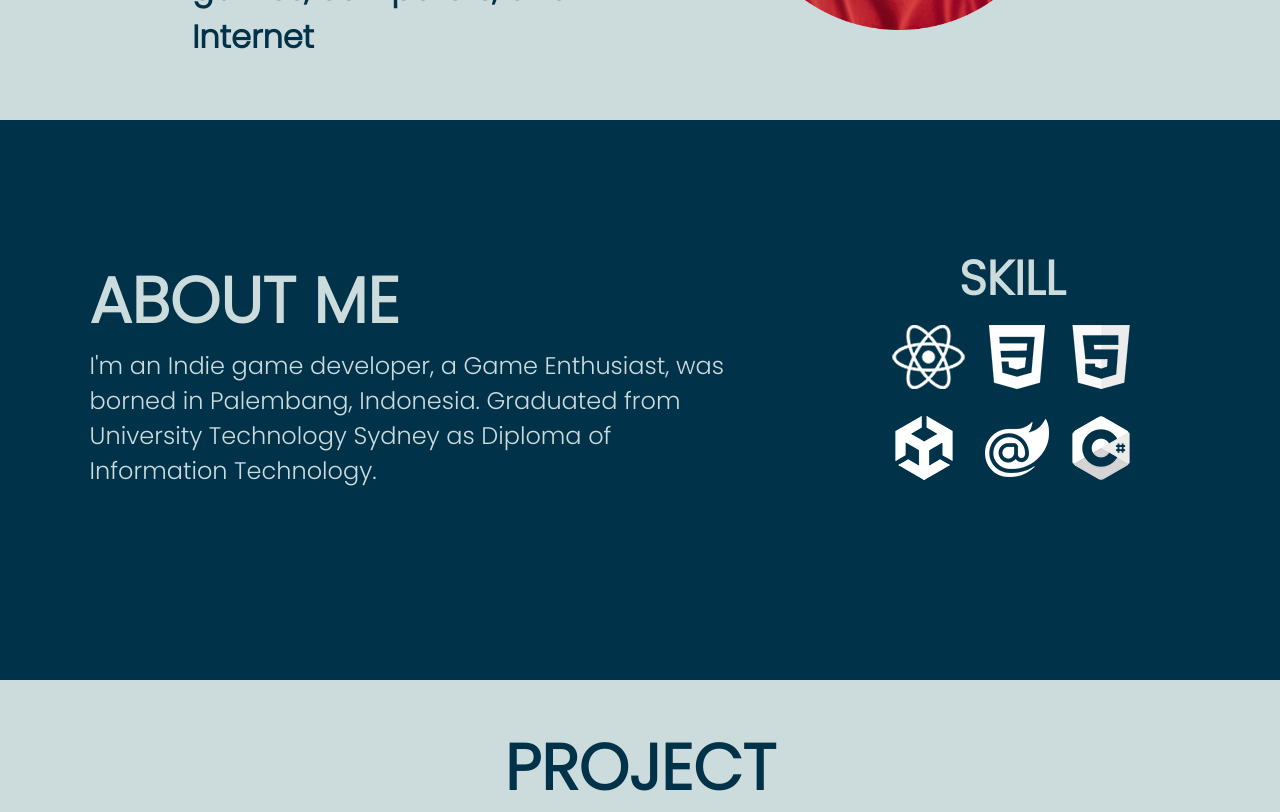
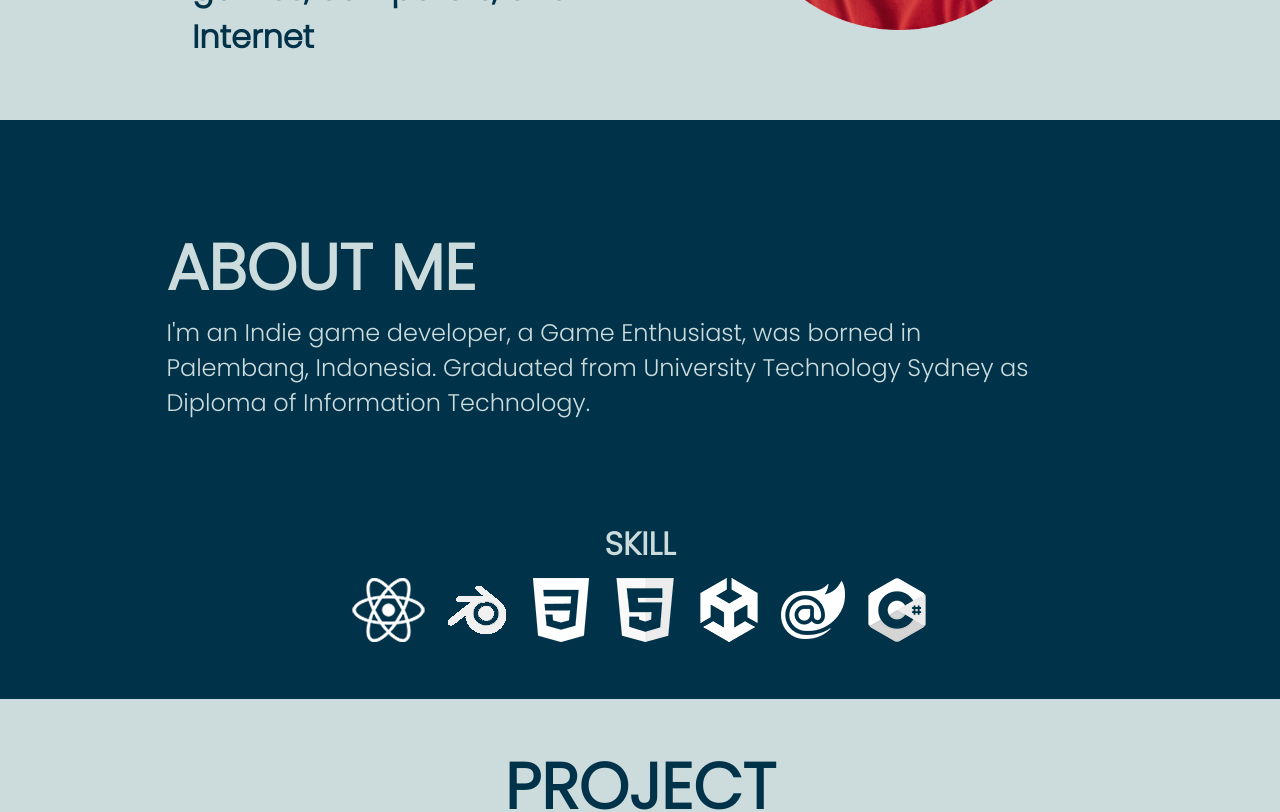
Before and after one commit to StinkySteak/portfolio, a React (Create React App) app: page / in a window 1280 px wide. Shown: the part 380-1192 px from the top of the page. Built offline with nearby package versions, Linux system fonts and the light colour scheme; the HTML template or start-up script is replaced by a standard one.

Commit message:
aws ccp, skills update

```diff
--- a/src/App.js
+++ b/src/App.js
@@ -6,6 +6,7 @@ import Project from './Pages/Project'
 import { initializeApp } from "firebase/app";
 import { getAnalytics } from "firebase/analytics";
 import Accomplishment from './Pages/Accomplishment';
+import Skill from './Pages/Skill';
 
 function App() {
 
@@ -28,6 +29,7 @@ function App() {
       <Main />
 
       <AboutMe/>
+      <Skill/>
       <Project/>
       <Accomplishment/>
       <Footer/>
--- a/src/Components/IconData.js
+++ b/src/Components/IconData.js
@@ -2,6 +2,10 @@ export const IconData = [
     {
         icon:
             'React-icon.webp'
+    },
+    {
+        icon:
+            'blender.png'
     },
     {
         icon:
--- a/src/Components/ProjectCard.css
+++ b/src/Components/ProjectCard.css
@@ -26,9 +26,11 @@
 
 .card-button-list {
     margin-top: 15px;
+    display: flex;
     align-items: center;
-    display: flex;
     justify-content: left;
+    margin-right: 100px;
+    flex-wrap: wrap;
 }
 
 .card-button {
--- a/src/Pages/AboutMe.css
+++ b/src/Pages/AboutMe.css
@@ -1,26 +1,16 @@
 .abt-left {
-    width: 55%;
-    padding-left: 18%;
-
+    width: 80%;
     height: 100%;
 }
 
 .abt {
-    height: 500px;
-    padding-bottom: 60px;
+    max-height: 800px;
+    min-height: 400px;
 }
 
 .abt-right {
-    width: 45%;
+    width: 20%;
     height: 100%;
-}
-.abt-icons {
-    display: grid;
-    grid-template-columns: auto auto auto;
-}
-
-.abt-icon {
-    padding: 10px 10px 10px 10px;
 }
 
 .abt-h2 {
@@ -29,24 +19,12 @@
 
 @media screen and (max-width:1280px) {
     .abt-left {
-        padding-left: 7%;
+        padding-left: 13%;
     }
 }
 
 @media screen and (max-width:960px) {
 
-    .abt-icon {
-        padding: 5px 5px 5px 5px;
-    }
-
-    .abt-icon-main {
-        width: 48px;
-    }
-
-    .abt-icons {
-        display: grid;
-        grid-template-columns: auto auto ;
-    }
 
 
     .abt-h1 {
--- a/src/Pages/AboutMe.js
+++ b/src/Pages/AboutMe.js
@@ -1,11 +1,11 @@
 import React from 'react'
 import './AboutMe.css'
-import { IconData } from '../Components/IconData';
+
 
 function AboutMe() {
 
   return (
-    <div className='flex-center  bg-2 abt '>
+    <div className='flex-center bg-2 abt '>
       <div className='abt-left  flex-right'>
         <div className=''>
           <h1 className='text-64 abt-h1 color-bright'>ABOUT ME</h1>
@@ -15,22 +15,9 @@ function AboutMe() {
           </h2>
         </div>
       </div>
-      <div className='abt-right flex-center '>
-        <div className=' flex-center'>
-          <div>
-            <h2 className='color-bright text-48 text-center'>SKILL</h2>
-            <div className='abt-icons  flex-center'>
-              {IconData.map((data) => {
-                return <div className='abt-icon'>
-                  <img className='abt-icon-main' src={'Images/Icons/' + data.icon} alt='framework icon' />
-                </div>
-              })}
-            </div>
-          </div>
-        </div>
+      <div className='abt-right'>
+
       </div>
-
-
     </div>
   )
 }
--- a/src/Pages/Accomplishment.css
+++ b/src/Pages/Accomplishment.css
@@ -1,5 +1,4 @@
 .badges {
-    padding-top: 80px;
     display: grid;
     grid-template-columns: 350px 350px 350px;
 }
@@ -8,8 +7,15 @@
 {
     padding-bottom: 100px;
 }
+.featured
+{
+    margin-left: 10vw;
+    margin-right: 10vw;
+    border: solid 2px #003249;
+    background-color: #fafafa;
+}
 
-@media screen and (max-width: 960px) {
+@media screen and (max-width: 1100px) {
     .badges
     {
         display: flex;
--- a/src/Pages/Accomplishment.js
+++ b/src/Pages/Accomplishment.js
@@ -4,21 +4,43 @@ import Badge from './Badge'
 
 function Accomplishment() {
     return (
-        <div className='bg-1 accomplishment'>
+        <div className='bg-1 accomplishment '>
             <div>
-                <h1 className='text-64-pwa text-center'>ACCOMPLISHMENT</h1>
-                <div className='flex-center'>
+                <h1 style={{ marginTop: '50px' }} className='text-64-pwa text-center'>ACCOMPLISHMENT</h1>
+                <div className='flex-vertical '>
+
+                    <div className='featured' style={{ marginTop: '50px' }}>
+                        <h1 style={{ marginTop: '50px' }} className='text-center text-48-pwa'>HIGHLIGHTED</h1>
+
+                        <div className='badges '>
+                            <Badge
+                                empty={true}
+                            />
+                            <Badge
+                                title="AWS Certified Cloud Practitioner"
+                                link="https://www.credly.com/badges/9860c2cd-ecf5-48a2-b6cc-ccb307e64800/public_url"
+                                img="Images/aws_ccp.png"
+                            />
+                            <Badge
+                                empty={true}
+                            />
+                        </div>
+                    </div>
+                    <div style={{ marginTop: '50px' }}></div>
+                    <h1 style={{ marginTop: '50px' }} className='text-center text-48'>ORDINARY</h1>
+
                     <div className='badges'>
                         <Badge
                             title="Sololearn C# Certificate"
                             link="https://www.sololearn.com/certificates/CT-KHLUEGYH"
                             img="Images/csharp.png"
                         />
-                         <Badge
+                        <Badge
                             title="AWS Cloud Practitioner Essentials Completion"
                             link="Documents/aws_ccp_e.pdf"
                             img="Images/aws_ccp_e.jpg"
                         />
+
                         <Badge
                             title="IELTS 6.0"
                         />
--- a/src/Pages/Badge.css
+++ b/src/Pages/Badge.css
@@ -7,12 +7,15 @@
 
 .badge-img
 {
-    width: 100%;
+    max-width: 200px;
+    max-height: 300px;
+    min-height: 100px;
 }
 
 .badge-img-container
 {
-    max-width: 300px;
+    width: 100%;
+    min-height: 220px;
 }
 
 .badge-text-container
@@ -20,3 +23,10 @@
     width: auto;
     height: 100%;
 }
+
+@media screen and (max-width: 1100px) {
+    .empty
+    {
+       display: none;
+    }
+}
--- a/src/Pages/Badge.js
+++ b/src/Pages/Badge.js
@@ -3,10 +3,14 @@ import { ExternalLink } from 'react-external-link'
 import './Badge.css'
 
 function Badge(props) {
+
+    let isEmpty = props.empty;
+
     return (
-        <div className='badge'>
-            <div className='badge-img-container'>
-               {props.img &&  <img className='badge-img' src={props.img} alt='certificate' />}
+        <>
+            <div className={`badge  ${isEmpty ? "empty" : ""}`}>
+                <div className='badge-img-container  flex-center'>
+                    {props.img && <img className='badge-img' src={props.img} alt='certificate' />}
                 </div>
                 <div className='badge-text-container'>
                     <h1 className='text-center' style={{ fontSize: '22px' }}>{props.title}</h1>
@@ -16,6 +20,8 @@ function Badge(props) {
                     </div>
                 </div>
             </div>
+
+        </>
     )
 }
 
--- /dev/null
+++ b/src/Pages/Skill.css
@@ -0,0 +1,14 @@
+.skill
+{
+    background-color: #003249;
+    padding-bottom: 40px;
+}
+.abt-icons {
+    display: flex;
+    flex-wrap: wrap;
+    flex-direction: row;
+}
+
+.abt-icon {
+    padding: 10px 10px 10px 10px;
+}
--- /dev/null
+++ b/src/Pages/Skill.js
@@ -0,0 +1,21 @@
+import React from 'react'
+import { IconData } from '../Components/IconData';
+import './Skill.css'
+
+function Skill() {
+    return (
+        <div className='skill'>
+            <h1 className='text-center color-bright'>SKILL</h1>
+
+            <div className='abt-icons  flex-center'>
+                {IconData.map((data) => {
+                    return <div className='abt-icon'>
+                        <img className='abt-icon-main' src={'Images/Icons/' + data.icon} alt='framework icon' />
+                    </div>
+                })}
+            </div>
+        </div>
+    )
+}
+
+export default Skill
--- a/src/index.css
+++ b/src/index.css
@@ -46,6 +46,10 @@ h2 {
   font-size: 48px;
 }
 
+.text-48-pwa {
+  font-size:min(max(32px, 4vw), 200px);
+}
+
 .text-28 {
   font-size: 28px;
 }
@@ -54,6 +58,14 @@ h2 {
   align-items: center;
   display: flex;
   justify-content: left;
+}
+
+.flex-vertical
+{
+  align-items: center;
+  display: flex;
+  justify-content: center;
+  flex-direction: column;
 }
 
 .width-50 {
```
Also changed, not shown: public/Images/Icons/blender.png (added), public/Images/aws_ccp.png (added). Lines whose indentation alone changed are shown as unchanged.
